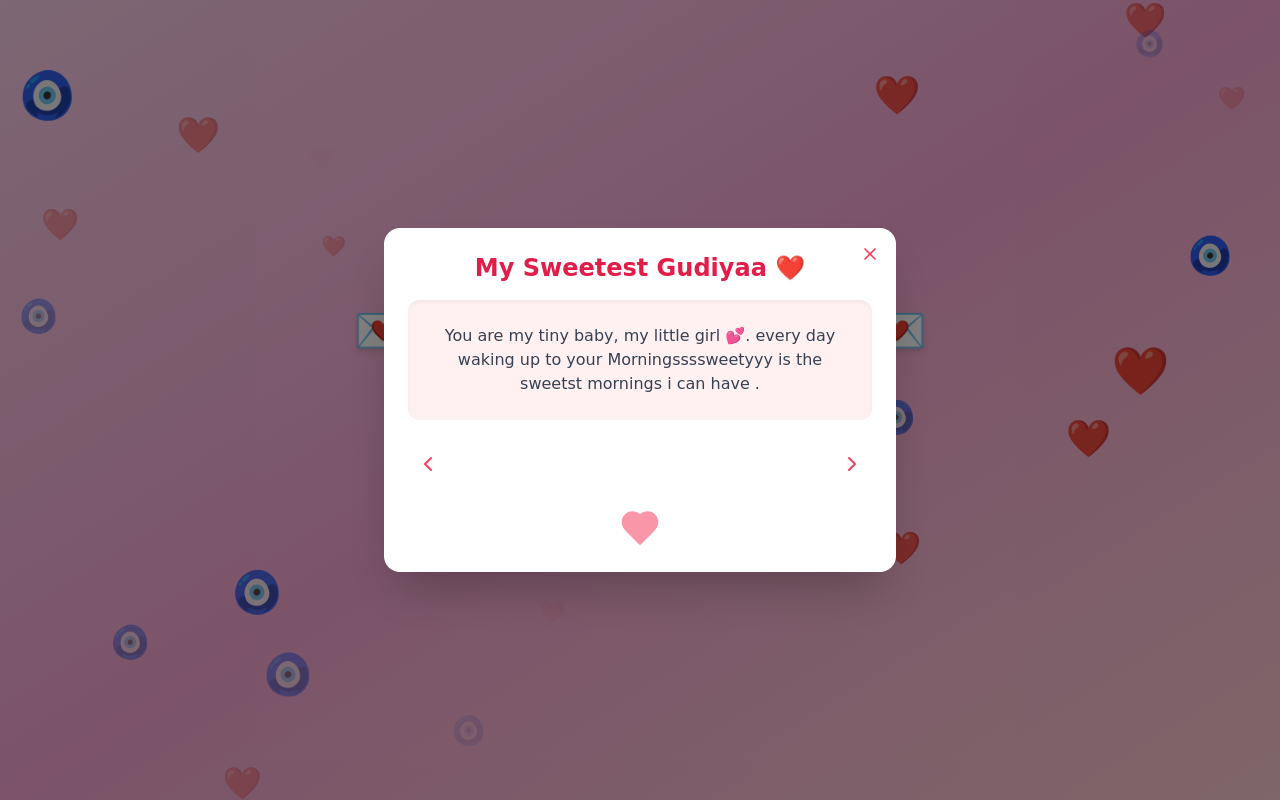
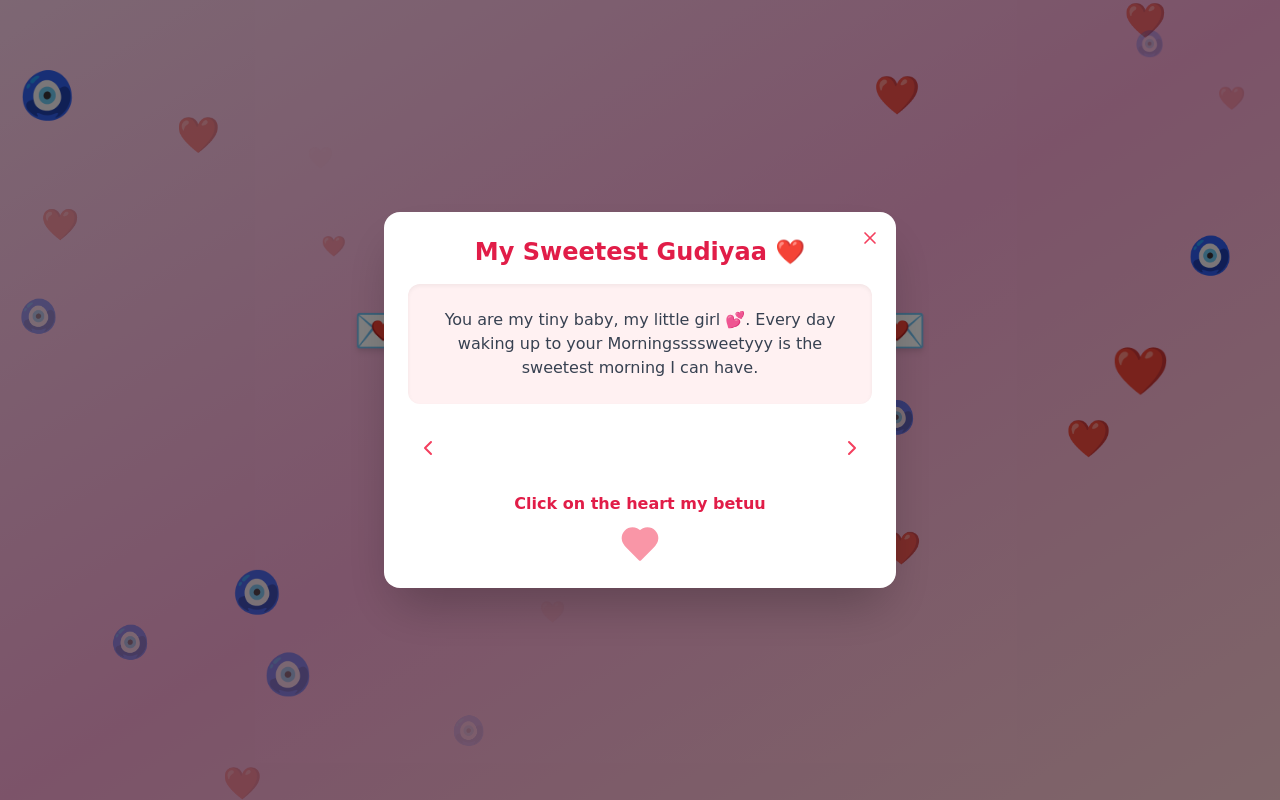
Before and after one commit to aryandogra2004-code/Gudiyaa, a React (Vite) app: page / in a window 1280 px wide. Both pictures are taken after a click on the button "Open Your Letter". Built offline with nearby package versions, Linux system fonts and the light colour scheme.

Commit message:
Update App.jsx

```diff
--- a/src/App.jsx
+++ b/src/App.jsx
@@ -5,16 +5,31 @@ import { Heart, Mail, X, ChevronLeft, ChevronRight } from "lucide-react";
 export default function GudiyaaLoveSite() {
   const [open, setOpen] = useState(false);
   const [cardIndex, setCardIndex] = useState(0);
+  const [showScroll, setShowScroll] = useState(false);
 
   const cards = [
-    "You are my tiny baby, my little girl 💕. every day waking up to your Morningssssweetyyy is the sweetst mornings i can have .",
-    "I love your sundrrrrr  voice, your cutuuuu  laugh onlyyyy you can make my heart melt everyday  ✨.",
+    "You are my tiny baby, my little girl 💕. Every day waking up to your Morningssssweetyyy is the sweetest morning I can have.",
+    "I love your sundrrrrr voice, your cutuuuu laugh. Onlyyyy you can make my heart melt everyday ✨.",
     "3 years together and still counting… I want to spend forever with you 💍💕💕💕❤️.",
-    "you are meraa chotuu sa bacchaa and no matter how old we get you will always remain myy chotuuubaby 💖.",
+    "You are meraa chotuu sa bacchaa and no matter how old we get you will always remain my chotuuubaby 💖.",
     "I love you so much, Gudiyaa ❤️ You are my everything, forever & always ❤️."
   ];
 
-  // Floating emojis (hearts + nazar eyes)
+  const longMessage = `
+    My Sweetest Gudiyaa 💕,
+
+    From the moment I met you, my world has been brighter. Every laugh, every hug, every tiny moment
+    we share is etched into my heart forever. You are my little star, my sunshine, my tiny miracle,
+    and I want to spend every single day making you feel loved and special.
+
+    You are my heart, my soul, my everything. No words can truly capture how much I adore you.
+    Here’s to countless more memories, laughter, hugs, kisses, and dreams fulfilled together.
+
+    Always yours,
+    ❤️ Aryan
+  `;
+
+  // Floating emojis
   const floatingEmojis = [
     { symbol: "❤️", color: "text-rose-400", size: 25 },
     { symbol: "🧿", color: "text-blue-500", size: 30 }
@@ -25,7 +40,7 @@ export default function GudiyaaLoveSite() {
 
       {/* Floating emojis */}
       {[...Array(25)].map((_, i) => {
-        const emoji = i % 2 === 0 ? floatingEmojis[0] : floatingEmojis[1]; // alternate hearts & nazar
+        const emoji = i % 2 === 0 ? floatingEmojis[0] : floatingEmojis[1];
         return (
           <motion.div
             key={i}
@@ -71,7 +86,7 @@ export default function GudiyaaLoveSite() {
 
       {/* Envelope modal */}
       <AnimatePresence>
-        {open && (
+        {open && !showScroll && (
           <motion.div
             initial={{ opacity: 0, scale: 0.8 }}
             animate={{ opacity: 1, scale: 1 }}
@@ -91,6 +106,7 @@ export default function GudiyaaLoveSite() {
               >
                 <X className="w-5 h-5" />
               </button>
+
               <h2 className="text-2xl font-bold text-rose-600 text-center mb-4">
                 My Sweetest Gudiyaa ❤️
               </h2>
@@ -106,6 +122,7 @@ export default function GudiyaaLoveSite() {
                 {cards[cardIndex]}
               </motion.div>
 
+              {/* Navigation */}
               <div className="flex justify-between w-full mt-6">
                 <button
                   onClick={() => setCardIndex((cardIndex - 1 + cards.length) % cards.length)}
@@ -121,14 +138,60 @@ export default function GudiyaaLoveSite() {
                 </button>
               </div>
 
-              <motion.div
-                className="flex justify-center mt-6"
-                initial={{ scale: 0 }}
-                animate={{ scale: 1 }}
-                transition={{ type: "spring", stiffness: 200 }}
+              {/* Heart with text */}
+              <div className="flex flex-col items-center mt-6 cursor-pointer" onClick={() => setShowScroll(true)}>
+                <p className="text-rose-600 font-semibold mb-2 text-center">
+                  Click on the heart my betuu
+                </p>
+                <motion.div
+                  className="animate-pulse"
+                  whileHover={{ scale: 1.2 }}
+                >
+                  <Heart className="w-10 h-10 text-rose-500 fill-rose-500" />
+                </motion.div>
+              </div>
+            </motion.div>
+          </motion.div>
+        )}
+      </AnimatePresence>
+
+      {/* Scroll modal */}
+      <AnimatePresence>
+        {showScroll && (
+          <motion.div
+            initial={{ opacity: 0, scale: 0.8 }}
+            animate={{ opacity: 1, scale: 1 }}
+            exit={{ opacity: 0, scale: 0.8 }}
+            transition={{ duration: 0.4 }}
+            className="fixed inset-0 bg-black/50 flex items-center justify-center p-4 z-50 overflow-y-auto"
+          >
+            <motion.div
+              className="relative bg-white rounded-3xl shadow-2xl max-w-3xl w-full p-8 flex flex-col items-center"
+              initial={{ y: 50, opacity: 0 }}
+              animate={{ y: 0, opacity: 1 }}
+              exit={{ y: 50, opacity: 0 }}
+            >
+              <button
+                onClick={() => setShowScroll(false)}
+                className="absolute top-4 right-4 text-rose-500 hover:text-rose-700"
               >
-                <Heart className="w-10 h-10 text-rose-500 fill-rose-500 animate-pulse" />
-              </motion.div>
+                <X className="w-5 h-5" />
+              </button>
+
+              {/* Cute vintage paper background */}
+              <div className="bg-white/90 p-6 rounded-xl shadow-inner border border-pink-200 relative w-full"
+                   style={{ backgroundImage: `url('https://i.ibb.co/9y7rV7K/vintage-paper.png')`, backgroundSize: 'cover', backgroundRepeat: 'no-repeat' }}
+              >
+                {/* Ribbons and flowers */}
+                <div className="absolute top-0 left-0 right-0 flex justify-between p-2">
+                  <div className="text-pink-400 font-bold text-xl">🎀🌸</div>
+                  <div className="text-pink-400 font-bold text-xl">🌸🎀</div>
+                </div>
+
+                <pre className="whitespace-pre-wrap text-center text-rose-600 text-lg">
+                  {longMessage}
+                </pre>
+              </div>
             </motion.div>
           </motion.div>
         )}
```
